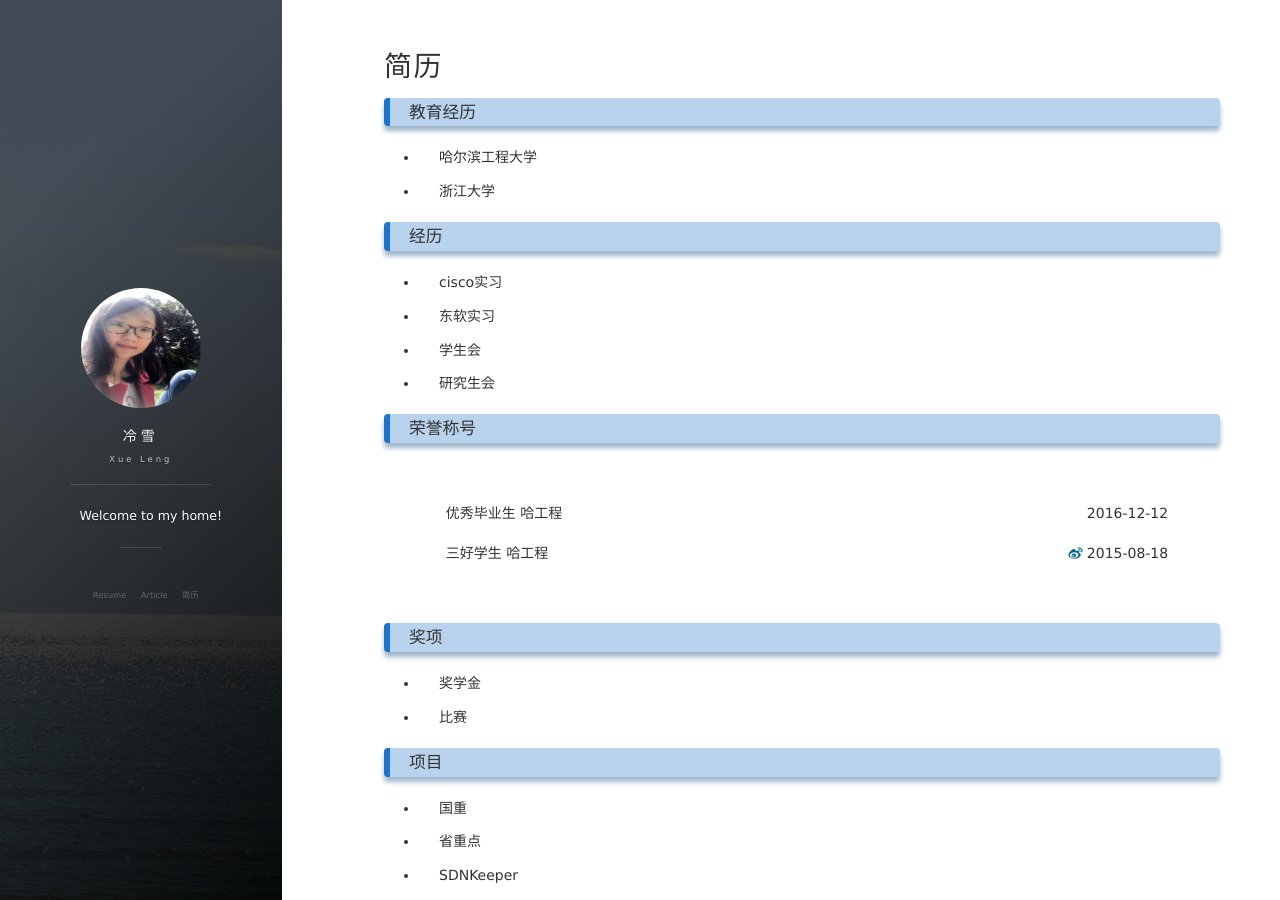
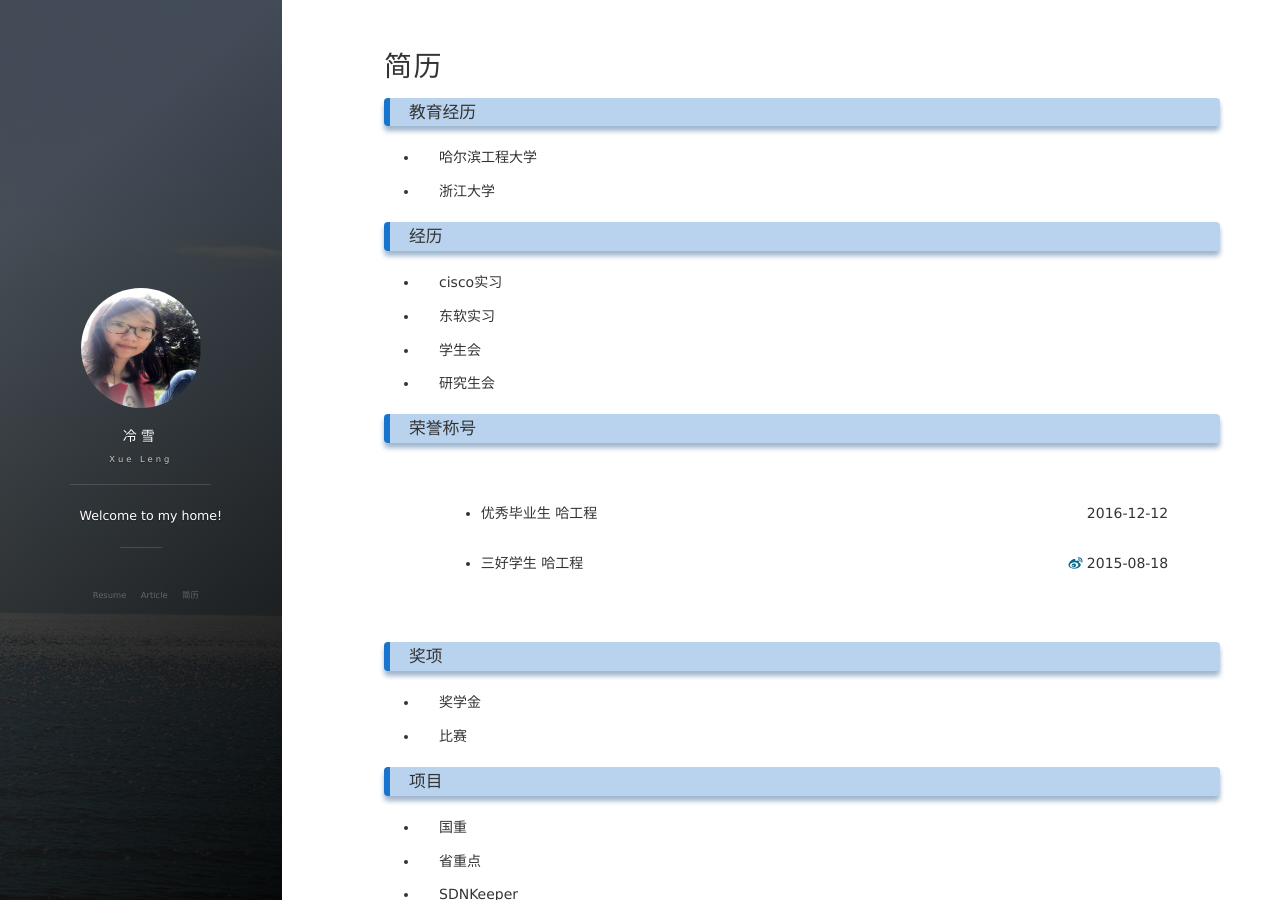
Before and after one commit to lxv458/OldWeb, a Jekyll site: the page built from about.md, in a window 1280 px wide and 900 px high. Built offline with Jekyll 4.4.1, drawn with Linux system fonts in a browser that asks for light colours; nearby versions of some CDN libraries; comment, search, counter and statistics services are not loaded.

Commit message:
Update about.md

```diff
--- a/about.md
+++ b/about.md
@@ -20,11 +20,11 @@ title: 简历
 ### 荣誉称号
   <table>
 	  <tr>
-		  <td align="left">优秀毕业生 哈工程</td>
+		  <td align="left"><ul><li>优秀毕业生 哈工程</li></ul></td>
 		  <td align="right">2016-12-12</td>
 	  </tr>
 	  <tr>
-		  <td align="left">三好学生 哈工程</td>
+		  <td align="left"><ul><li>三好学生 哈工程</li></ul></td>
 		  <td align="right"><a href="http://www.lengxue.space/images/leng/resume/excellent_leader_zju.jpg"><i class='social fa fa-weibo'></i></a> 2015-08-18</td>
 	  </tr>
   </table>
```
